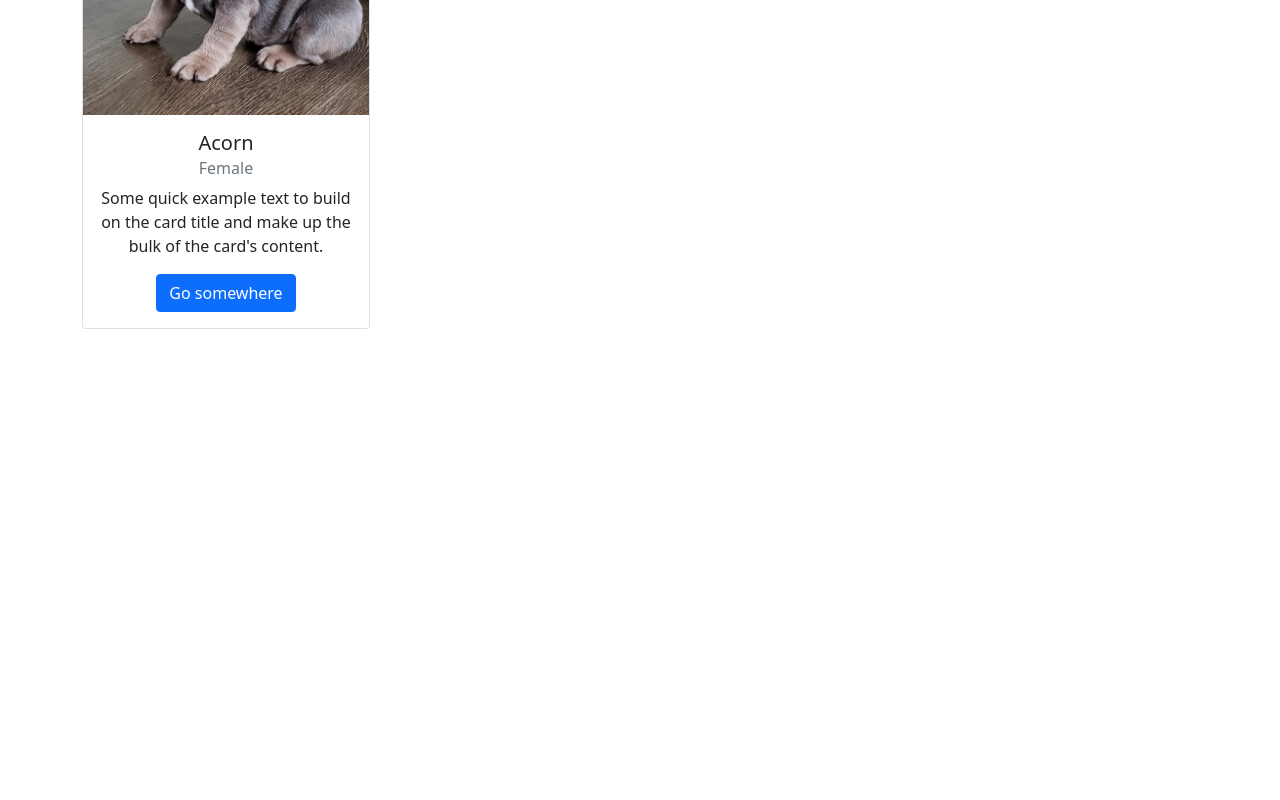
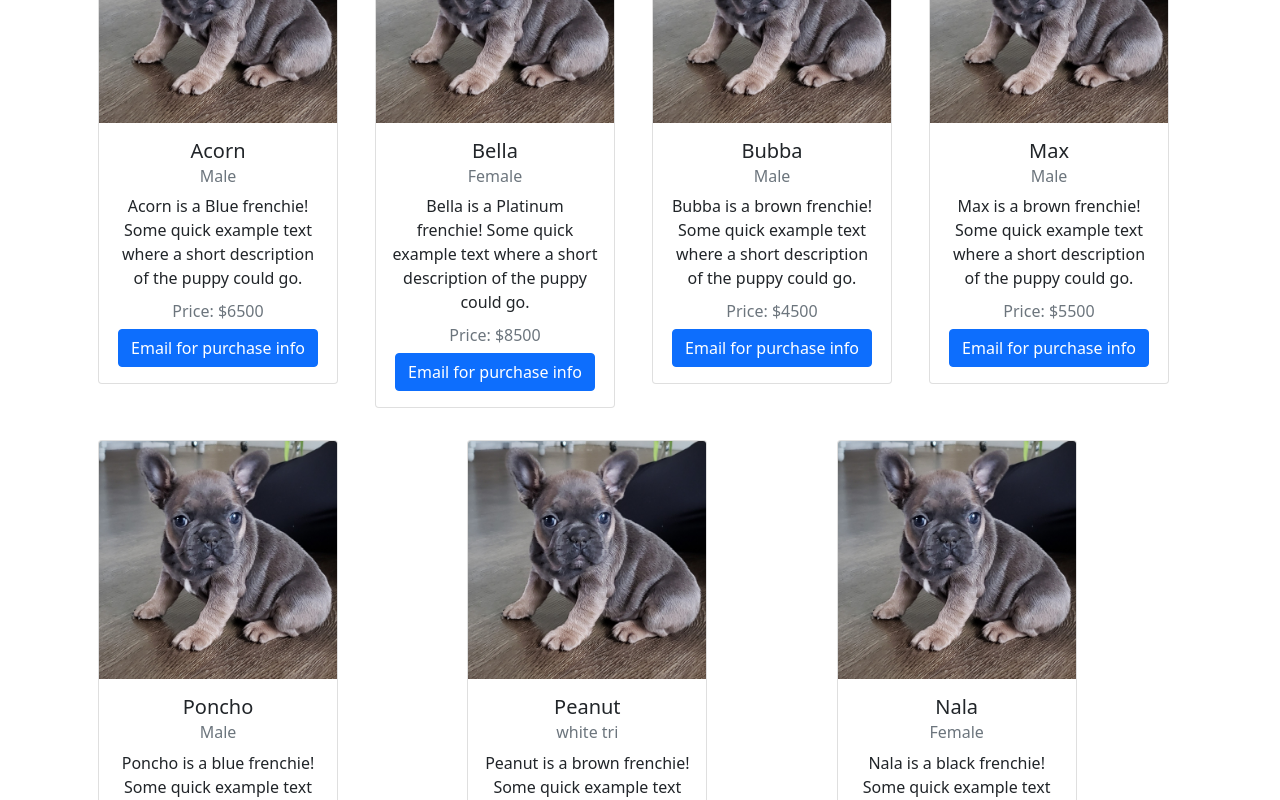
Before and after one commit to RileyShimp/WWB, a React (Create React App) app: page /puppies in a window 1280 px wide. Shown: the part 300-1100 px from the top of the page. Before the commit the page ends 800 px from the top, so only its background shows below. Built offline with nearby package versions, Linux system fonts and the light colour scheme.

Commit message:
Refactor puppy page to map over puppyData

```diff
--- a/src/App.css
+++ b/src/App.css
@@ -49,3 +49,17 @@ nav ul{
 .nav li:hover{
   background-color: #777;
 }
+
+.puppy{
+  align-items: center;
+  padding: .25rem;
+}
+
+.puppyContainer{
+  align-items: center;
+  padding: .25rem;
+}
+
+.puppyCard{
+  margin-top: 2rem;
+}
--- a/src/components/Puppy.js
+++ b/src/components/Puppy.js
@@ -1,22 +1,79 @@
 import Card from 'react-bootstrap/Card'
 import Button from 'react-bootstrap/Button'
+import Container from 'react-bootstrap/Container'
+import Row from 'react-bootstrap/Row'
+import Col from 'react-bootstrap/Col'
 import image from '../assets/img/FrenchiePuppy1.jpg'
 
 export default function Puppy() {
+  let puppyData = [
+    {
+      name: 'Acorn',
+      sex: 'Male',
+      color: 'Blue',
+      price: '$6500',
+    },
+    {
+      name: 'Bella',
+      sex: 'Female',
+      color: 'Platinum',
+      price: '$8500',
+    },
+    {
+      name: 'Bubba',
+      sex: 'Male',
+      color: 'brown',
+      price: '$4500',
+    },
+    {
+      name: 'Max',
+      sex: 'Male',
+      color: 'brown',
+      price: '$5500',
+    },
+    {
+      name: 'Poncho',
+      sex: 'Male',
+      color: 'blue',
+      price: '$7500',
+    },
+    {
+      name: 'Peanut',
+      sex: 'white tri',
+      color: 'brown',
+      price: '$4500',
+    },
+    {
+      name: 'Nala',
+      sex: 'Female',
+      color: 'black',
+      price: '$5500',
+    }
+  ]
+
   return (
     <div className='puppy'>
-      <Card style={{ width: '18rem' }}>
+      <Container className='puppyContainer'>
+        <Row>
+          {puppyData.map((puppy) => (
+            <Col sm>
+              <Card className='puppyCard' style={{ width: '15rem' }}>
                 <Card.Img variant='top' src={image} />
                 <Card.Body>
-          <Card.Title>Acorn</Card.Title>
-          <Card.Subtitle className='mb-2 text-muted'>Female</Card.Subtitle>
+                  <Card.Title>{puppy.name}</Card.Title>
+                  <Card.Subtitle className='mb-2 text-muted'>{puppy.sex}</Card.Subtitle>
                   <Card.Text>
-            Some quick example text to build on the card title and make up the bulk of the card's
-            content.
+                    {puppy.name} is a {puppy.color} frenchie! Some quick example text where a short
+                    description of the puppy could go.
                   </Card.Text>
-          <Button variant='primary'>Go somewhere</Button>
+                  <Card.Subtitle className='mb-2 text-muted'>Price: {puppy.price}</Card.Subtitle>
+                  <Button variant='primary'>Email for purchase info</Button>
                 </Card.Body>
               </Card>
+            </Col>
+          ))}
+        </Row>
+      </Container>
     </div>
   )
 }
```
Lines whose indentation alone changed are shown as unchanged.
